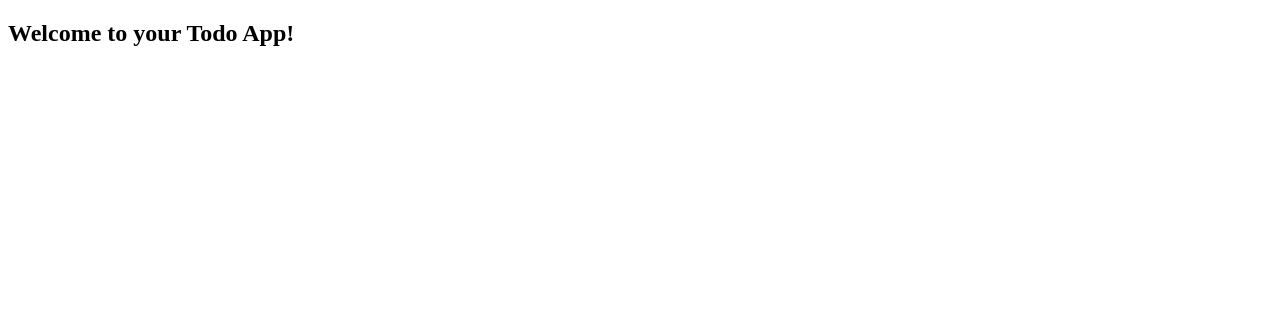
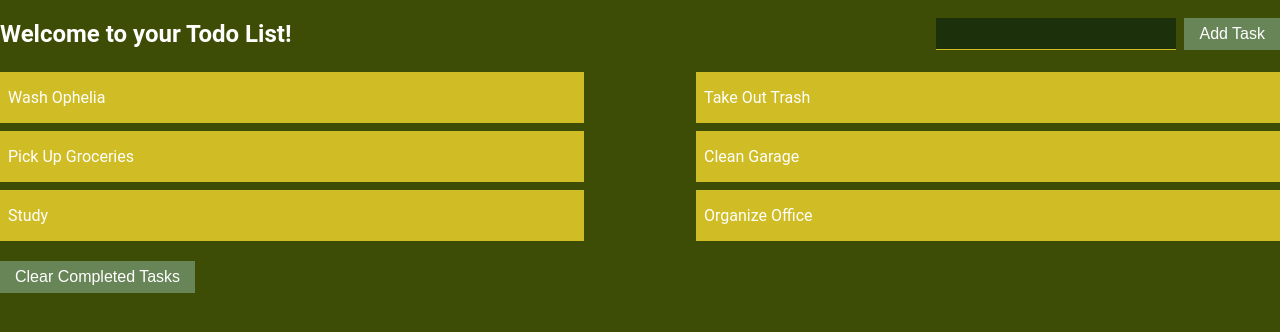
Before and after one commit to bloominstituteoftechnology/web-module-project-class-components, a React (Create React App) app: page / in a window 1280 px wide. Shown: the top 332 px of the page. Built offline with nearby package versions, Linux system fonts and the light colour scheme; the HTML template or start-up script is replaced by a standard one.

Commit message:
completed with styling

```diff
--- a/src/App.js
+++ b/src/App.js
@@ -1,13 +1,96 @@
 import React from 'react';
+import TodoList from './components/TodoList';
+import TodoForm from './components/TodoForm'
+import './components/Todo.css'
+
+const todoItems = [
+  {
+    task: 'Wash Ophelia',
+    id: 246,
+    completed: false,
+  },
+  {
+    task: 'Take Out Trash',
+    id: 369,
+    completed: false,
+  },
+  {
+    task: 'Pick Up Groceries',
+    id: 123,
+    completed: false,
+  },
+  {
+    task: 'Clean Garage',
+    id: 234,
+    completed: false,
+  },
+  {
+    task: 'Study',
+    id: 456,
+    completed: false,
+  },
+  {
+    task: 'Organize Office',
+    id: 678,
+    completed: false,
+  },
+];
 
 class App extends React.Component {
   // you will need a place to store your state in this component.
   // design `App` to be the parent component of your application.
   // this component is going to take care of state, and any change handlers you need to work with your state
+  constructor() {
+    super();
+      this.state = {
+        todoItems: todoItems,
+      }
+    }
+
+    handleToggleTask = (id) => {
+      this.setState({
+        todoItems: this.state.todoItems.map((todo) => {
+          if(id === todo.id) {
+            return {
+              ...todo,
+              completed: !todo.completed
+            }
+          }
+          return todo;
+        })
+      })
+    }
+    handleAddTask = (task) => {
+      const todo = {
+        task: task,
+        id: this.state.todoItems.length,
+        completed: false,
+      }
+      const newTodoItems = [...this.state.todoItems, todo]
+      this.setState({
+        todoItems: newTodoItems
+      })
+    }
+    handleCompletedTask = () => {
+      const newTodoItems = this.state.todoItems.filter((todo) => {
+        return !todo.completed
+      })
+      this.setState({
+        todoItems: newTodoItems
+      })
+    }
   render() {
     return (
-      <div>
-        <h2>Welcome to your Todo App!</h2>
+      <div className = 'app'>
+      <div className = 'app-header'>
+        <h2>Welcome to your Todo List!</h2>
+        <TodoForm handleAddTask = {this.handleAddTask}/>
+        </div>
+        <TodoList
+          todoItems={this.state.todoItems}
+          handleToggleTask={this.handleToggleTask}
+          handleCompletedTask={this.handleCompletedTask}
+        />
       </div>
     );
   }
--- a/src/components/Todo.css
+++ b/src/components/Todo.css
@@ -0,0 +1,95 @@
+html,
+body {
+  width: 100%;
+  height: 100%;
+  margin: 0;
+  padding: 0;
+}
+
+body {
+  background-color: #3d4d05;
+}
+
+h1,
+h2,
+h3,
+h4,
+h5,
+h6,
+div,
+p,
+span {
+  color: white;
+  font-family: "Roboto", sans-serif;
+}
+
+.App {
+  font-family: sans-serif;
+  text-align: center;
+  padding: 0 36px;
+  max-width: 665px;
+  margin: 0 auto;
+}
+
+.app-header {
+  display: flex;
+  justify-content: space-between;
+  align-items: center;
+}
+h1 {
+  text-align: left;
+}
+
+.todo-list {
+  display: flex;
+  flex-flow: row wrap;
+  justify-content: space-between;
+  width: 100%;
+  margin: 0 auto;
+}
+.todo {
+  background-color: #d0bc24;
+  width: 45%;
+  text-align: left;
+  margin: 4px 0;
+  padding-left: 8px;
+  cursor: pointer;
+}
+
+.todo.completed {
+  background-color: #aae408;
+  text-decoration: line-through;
+}
+form {
+  width: 50%;
+  display: flex;
+  justify-content: flex-end;
+}
+form > input {
+  background-color: #1c310b;
+  border: 0;
+  padding: 6px 0;
+  font-size: 1rem;
+  width: 240px;
+  outline: 0;
+  color: white;
+  border-bottom: 1px solid #d0bc24;
+  margin-right: 8px;
+}
+
+button {
+  background-color: #688557;
+  border: 1px solid #688557;
+  color: white;
+  font-size: 16px;
+  padding: 6px 14px;
+}
+
+input::placeholder {
+  color: #e64944;
+  opacity: 1;
+}
+
+.clear-button {
+  margin-top: 16px;
+}
--- a/src/components/Todo.js
+++ b/src/components/Todo.js
@@ -0,0 +1,17 @@
+import React from 'react'
+
+const Todo = (props) => {
+    const handleClick = () => {
+        props.handleToggleTask(props.todo.id);
+    }
+
+return (
+    <div
+    className={`todo${props.todo.completed ? ' completed' : '' }`}
+    onClick={handleClick}
+    >
+    <p>{props.todo.task}</p>
+    </div>
+  )
+}
+export default Todo
--- a/src/components/TodoForm.js
+++ b/src/components/TodoForm.js
@@ -0,0 +1,38 @@
+import React from 'react'
+
+class TodoForm extends React.Component {
+    constructor() {
+        super()
+        this.state = {
+            inputValue: '',
+        }
+    }
+
+handleChanges = (event) => {
+    this.setState({
+        inputValue: event.target.value
+    })
+}
+handleSubmit = (event) => {
+    event.preventDefault()
+    this.props.handleAddTask(this.state.inputValue)
+    this.setState({
+        inputValue: '',
+    })
+}
+
+render() {
+    return (
+        <form onSubmit = {this.handleSubmit}>
+            <input
+                onChange = {this.handleChanges}
+                type = 'text'
+                name ='todo'
+                value = {this.state.inputValue}
+            />
+            <button>Add Task</button>
+        </form>
+    )
+  }
+}
+export default TodoForm
--- a/src/components/TodoList.js
+++ b/src/components/TodoList.js
@@ -1,2 +1,25 @@
 // your components will all go in this `component` directory.
 // feel free to change this component.js into TodoList.js
+
+import React from 'react'
+import Todo from './Todo'
+
+const TodoList = (props) => {
+
+    const handleClick = () => {
+        props.handleCompletedTask()
+    }
+    return (
+        <div className='todo-list'>
+        {props.todoItems.map((todo) => (
+            <Todo
+            key={todo.id}
+            todo={todo}
+            handleToggleTask={props.handleToggleTask}
+            />
+        ))}
+        <button className='clear-button' onClick={handleClick}>Clear Completed Tasks</button>
+        </div>
+    )
+}
+export default TodoList
```
Also changed, not shown: 2 other files (tests, documents, lock files or other folders).
